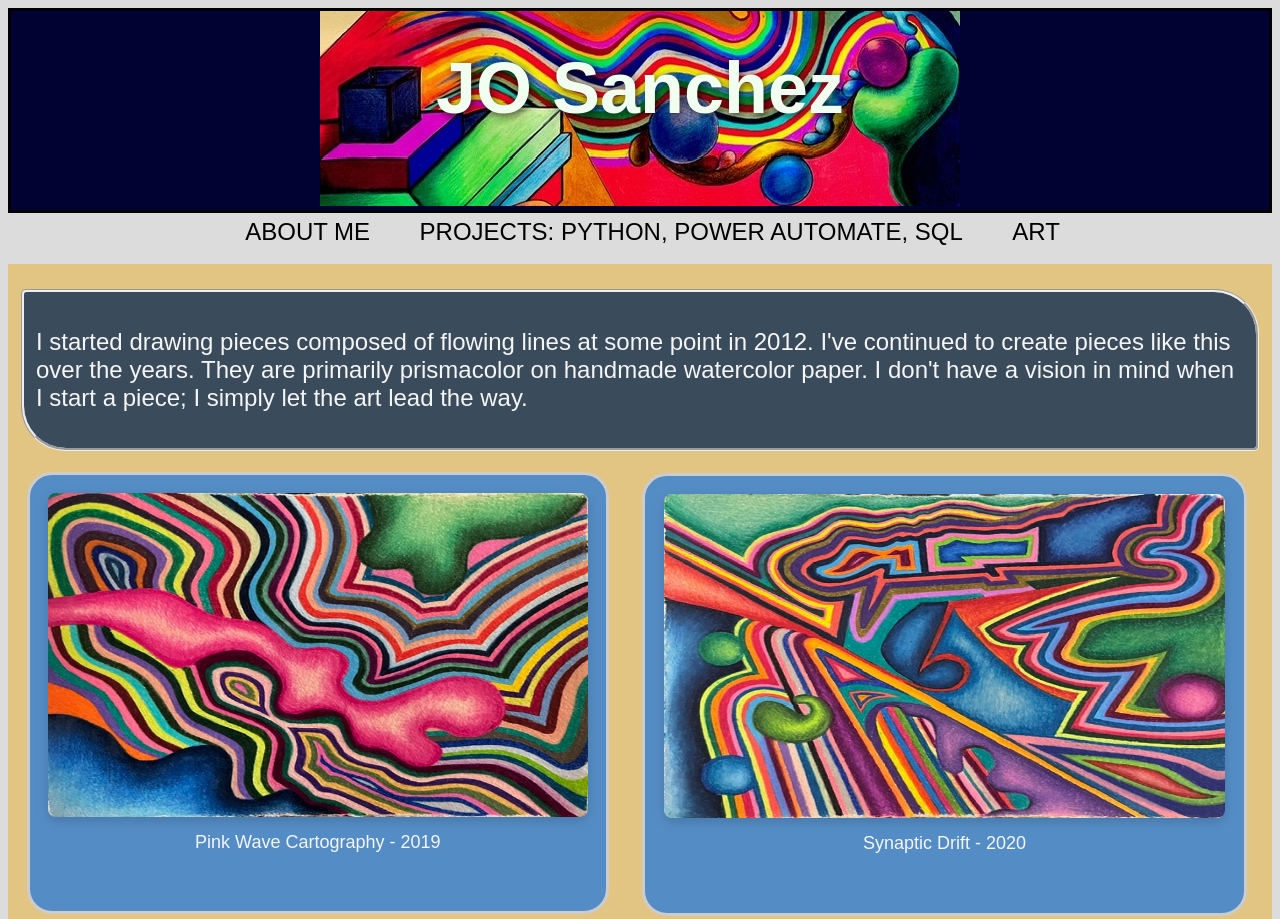
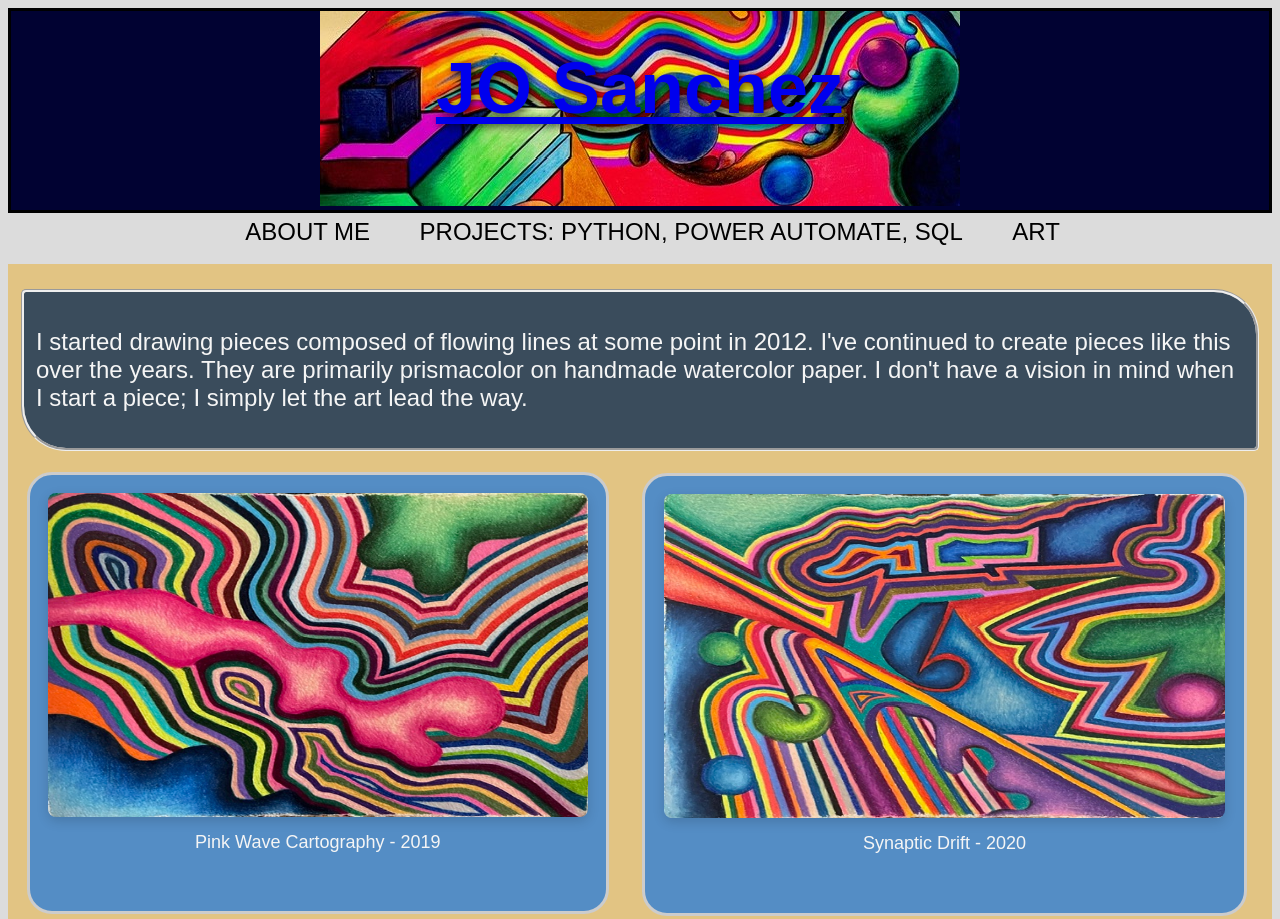
Before and after one commit to d-monkey-CG/JS-Personal-Website, a plain HTML site: page art.html in a window 1280 px wide. Shown: the top 919 px of the page. Drawn offline with Linux system fonts and the light colour scheme; a web font is replaced by a local one.

Commit message:
Add a link to home page in header

```diff
--- a/art.html
+++ b/art.html
@@ -14,7 +14,7 @@
 	<!-- Use the header area for the website name or logo -->
 	<header>
 		<a href="index_me.html"><img src="hand_drawn_banner.jpeg" alt="Something I drew"></a>
-		<h1>JO Sanchez</h1>
+		<h1><a href="index.html">JO Sanchez</a></h1>
 	</header>
 	<!-- Use the nav area to add hyperlinks to other pages within the website -->
 	<nav>
```
